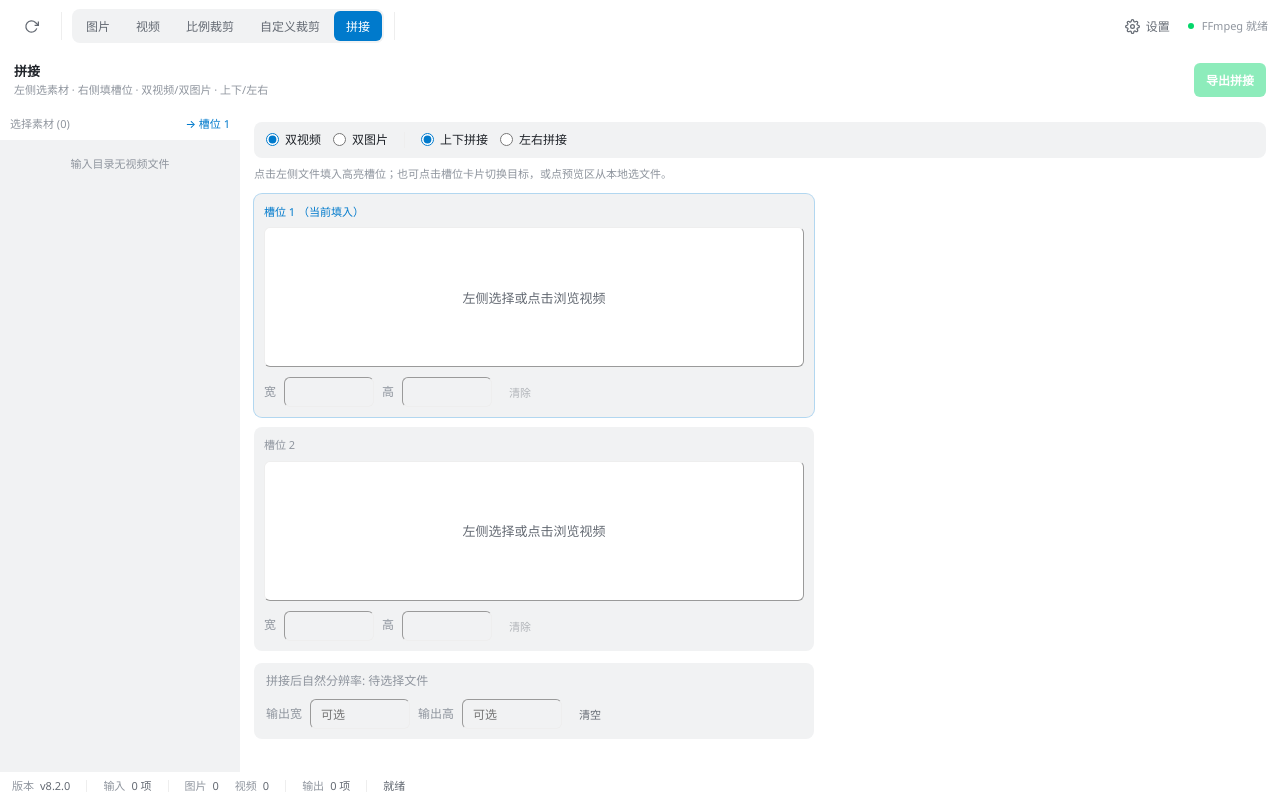
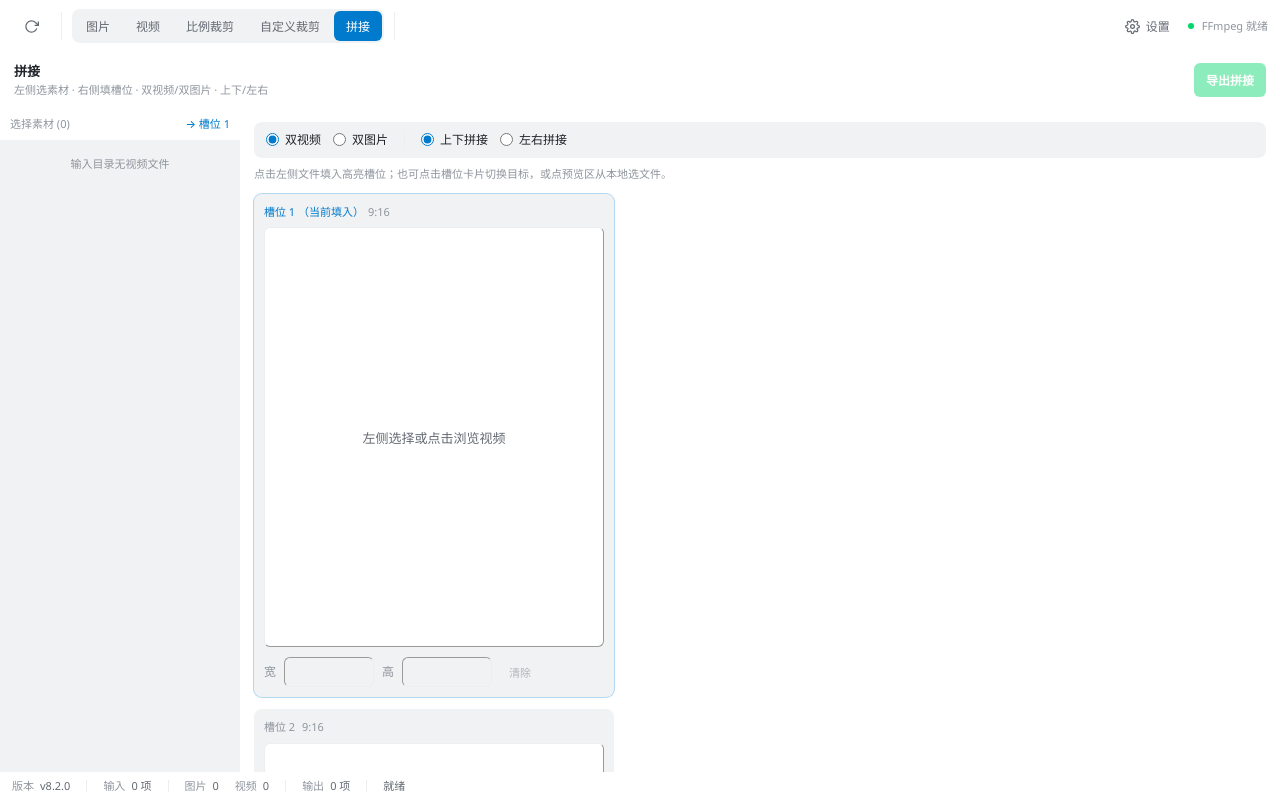
Before and after one commit to Livancen/source_transform, a Vue app: page / in a window 1280 px wide. Both pictures are taken after a click on the button "拼接". Built offline with nearby package versions, Linux system fonts and the light colour scheme.

Commit message:
update: 调整功能

```diff
--- a/src/components/MergeWorkspace.vue
+++ b/src/components/MergeWorkspace.vue
@@ -454,17 +454,17 @@ async function startMerge() {
         </p>
 
         <div
-          class="gap-10px grid"
+          class="gap-12px grid w-full"
           :class="
             layout === 'vertical'
-              ? 'grid-cols-1 max-w-560px'
-              : 'grid-cols-1 md:grid-cols-2'
+              ? 'grid-cols-1 max-w-360px'
+              : 'grid-cols-1 sm:grid-cols-2 max-w-920px'
           "
         >
           <div
             v-for="(slot, index) in slots"
             :key="index"
-            class="border rounded-8px p-10px bg-bg0 transition-colors cursor-pointer"
+            class="border rounded-8px p-10px bg-bg0 transition-colors cursor-pointer min-w-0"
             :class="
               activeSlot === index
                 ? 'border-secondary ring-1 ring-secondary/30'
@@ -476,11 +476,15 @@ async function startMerge() {
               <div class="text-11px font-500" :class="activeSlot === index ? 'color-secondary' : 'color-t3'">
                 槽位 {{ index + 1 }}
                 <span v-if="activeSlot === index" class="font-400">（当前填入）</span>
+                <span class="font-400 color-t3 ml-4px">
+                  {{ layout === "vertical" ? "9:16" : "16:9" }}
+                </span>
               </div>
             </div>
             <button
               type="button"
-              class="relative w-full h-140px bg-bg2 border border-border rounded-6px flex flex-col items-center justify-center text-center p-0 overflow-hidden color-t2 cursor-pointer hover:not-disabled:bg-bg-hover disabled:opacity-45"
+              class="relative w-full bg-bg2 border border-border rounded-6px flex flex-col items-center justify-center text-center p-0 overflow-hidden color-t2 cursor-pointer hover:not-disabled:bg-bg-hover disabled:opacity-45"
+              :class="layout === 'vertical' ? 'aspect-[9/16] max-h-420px' : 'aspect-video max-h-280px'"
               :disabled="isMerging"
               @click.stop="pickFile(index)"
             >
```
